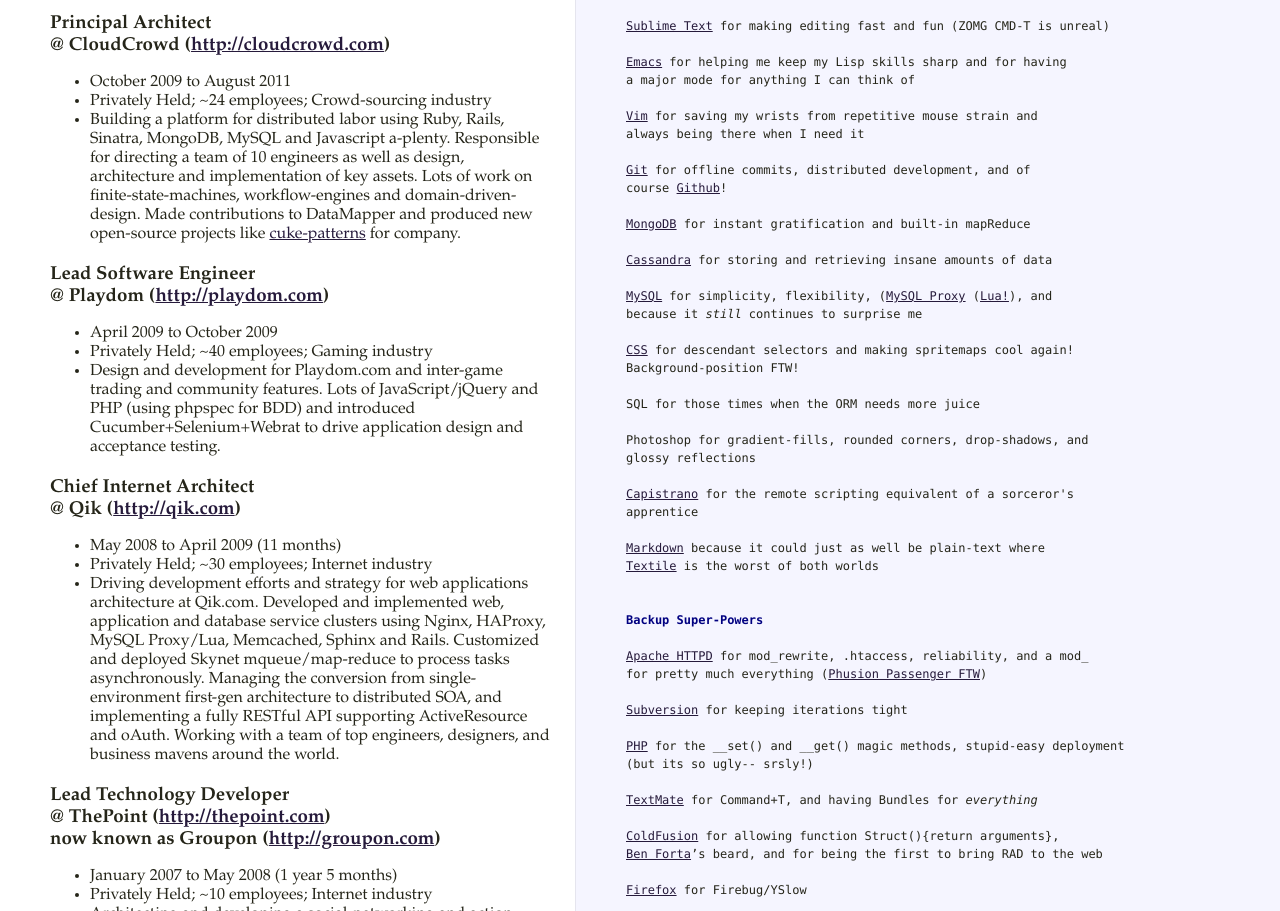
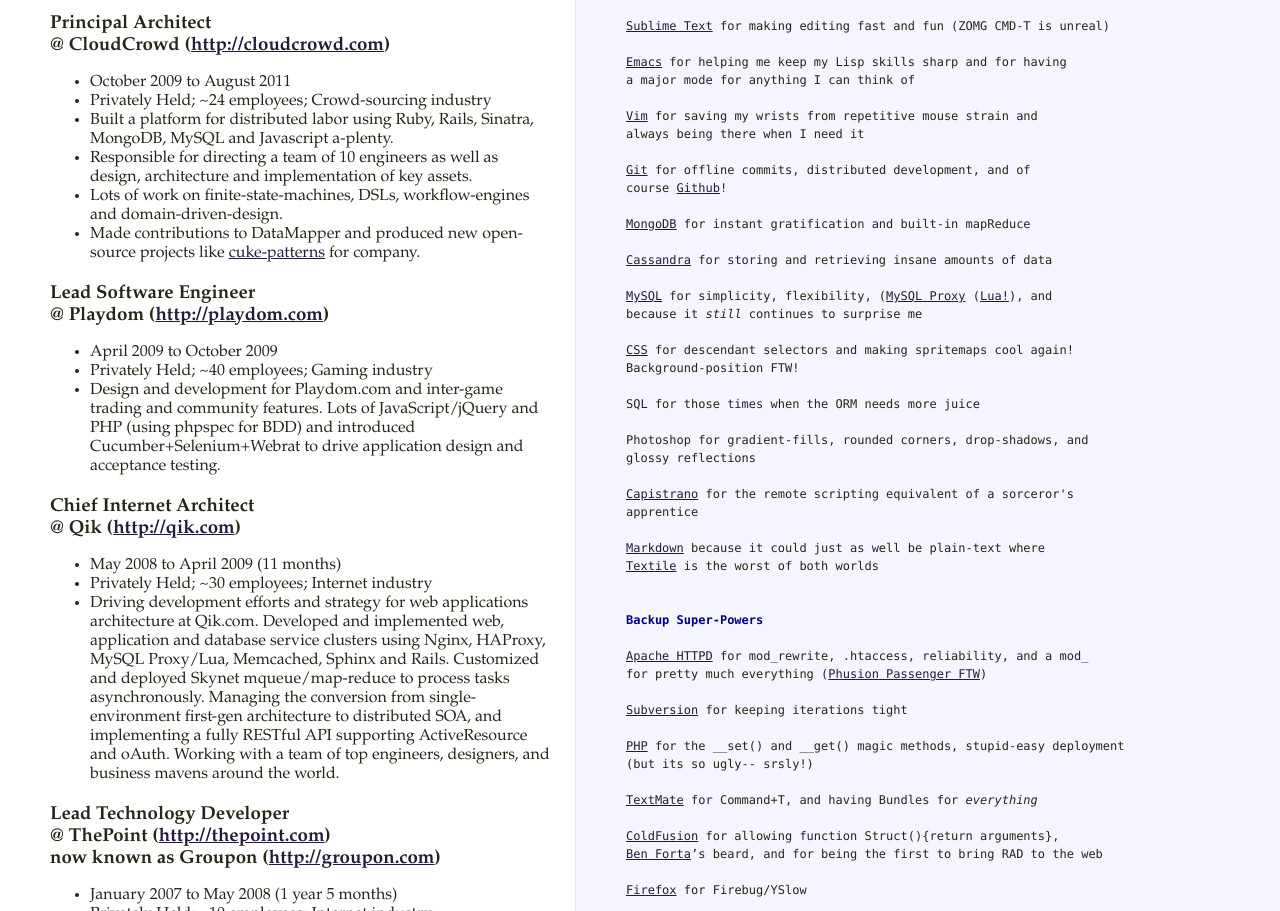
Before and after one commit to usergenic/brendanbaldwin.com, a plain HTML site: page public/resume/index.html in a window 1280 px wide. Shown: the part 839-1750 px from the top of the page. Drawn offline with Linux system fonts and the light colour scheme.

Commit message:
Updated CC notes.

```diff
--- a/public/resume/index.html
+++ b/public/resume/index.html
@@ -56,7 +56,10 @@
                             <ul>
                                 <li>October 2009 to August 2011</li>
                                 <li>Privately Held; ~24 employees; Crowd-sourcing industry</li>
-                                <li>Building a platform for distributed labor using Ruby, Rails, Sinatra, MongoDB, MySQL and Javascript a-plenty.  Responsible for directing a team of 10 engineers as well as design, architecture and implementation of key assets.  Lots of work on finite-state-machines, workflow-engines and domain-driven-design.  Made contributions to DataMapper and produced new open-source projects like <a href="http://github.com/cloudcrowd/cuke-patterns">cuke-patterns</a> for company.</li>
+                                <li>Built a platform for distributed labor using Ruby, Rails, Sinatra, MongoDB, MySQL and Javascript a-plenty.</li>
+                                <li>Responsible for directing a team of 10 engineers as well as design, architecture and implementation of key assets.</li>
+                                <li>Lots of work on finite-state-machines, DSLs, workflow-engines and domain-driven-design.</li>
+                                <li>Made contributions to DataMapper and produced new open-source projects like <a href="http://github.com/cloudcrowd/cuke-patterns">cuke-patterns</a> for company.</li>
                             </ul>
 
                             <h3>Lead Software Engineer<br />
```
